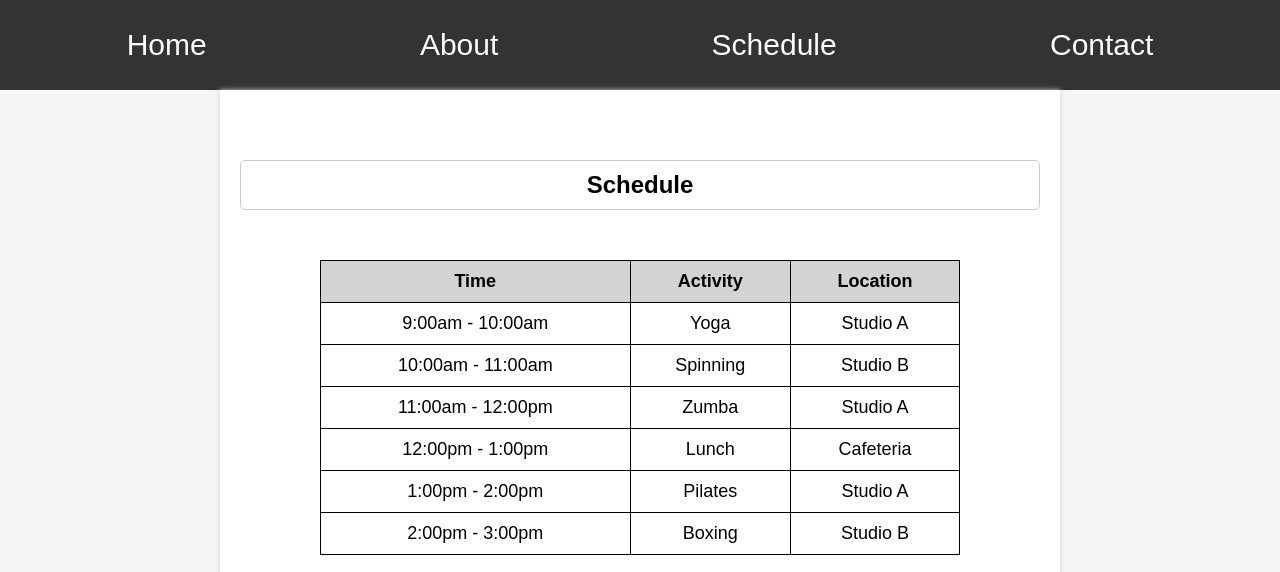
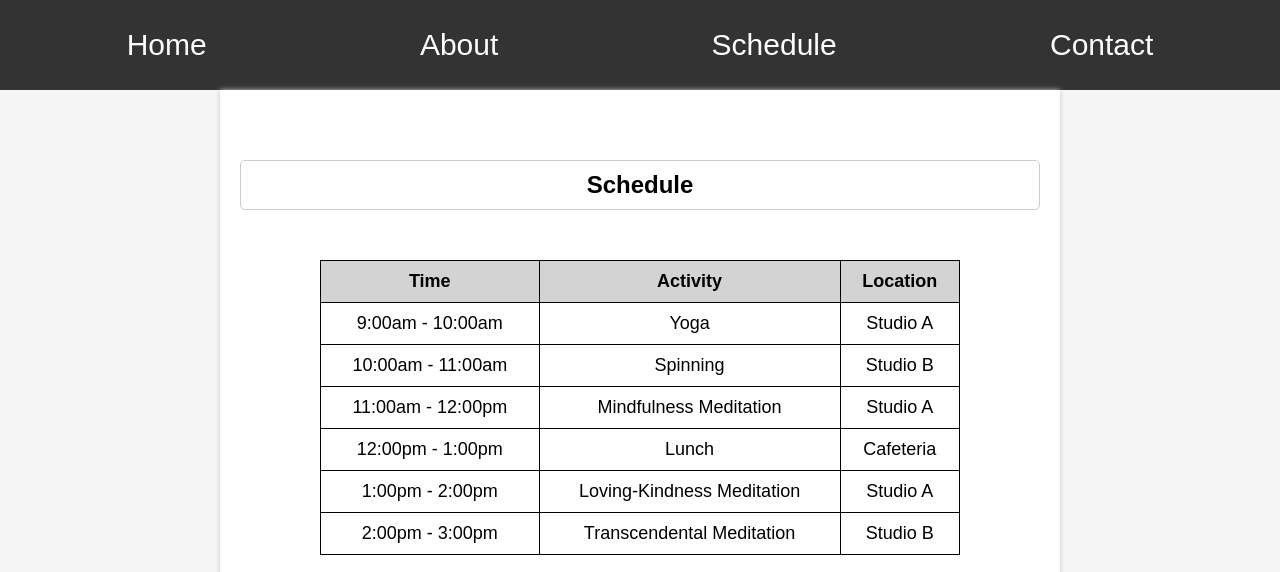
Before and after one commit to readytow0rk/Medi-Club-Yoga-Website, a website: page schedule.html in a window 1280 px wide. Shown: the top 572 px of the page. Drawn offline with nearby package versions, Linux system fonts and the light colour scheme; grey boxes are pictures that could not be loaded.

Commit message:
start write READMY

```diff
--- a/schedule.html
+++ b/schedule.html
@@ -54,7 +54,7 @@
               </tr>
               <tr>
                 <td>11:00am - 12:00pm</td>
-                <td>Zumba</td>
+                <td>Mindfulness Meditation</td>
                 <td>Studio A</td>
               </tr>
               <tr>
@@ -64,12 +64,12 @@
               </tr>
               <tr>
                 <td>1:00pm - 2:00pm</td>
-                <td>Pilates</td>
+                <td>Loving-Kindness Meditation</td>
                 <td>Studio A</td>
               </tr>
               <tr>
                 <td>2:00pm - 3:00pm</td>
-                <td>Boxing</td>
+                <td>Transcendental Meditation</td>
                 <td>Studio B</td>
               </tr>
 
```
Also changed, not shown: README.md, media/screen1.png (added), media/screen3.png (added), media/screen4.png (added), media/screen5.png (added), media/screen6.png (added), media/screen7.png (added), media/screen8.png (added), media/screen9.png (added).
